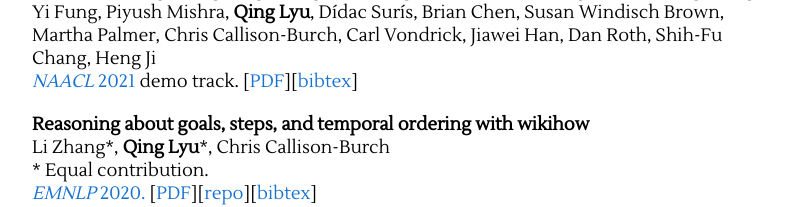
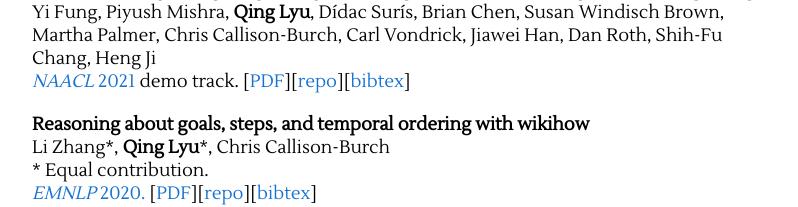
Before and after one commit to veronica320/veronica320.github.io, a plain HTML site: page index.html in a window 1280 px wide. Shown: the part 918-1125 px from the top of the page, without its empty margins (404-1202 px from the left). Drawn offline with Linux system fonts and the light colour scheme; a web font is replaced by a local one.

Commit message:
Update index.html

```diff
--- a/index.html
+++ b/index.html
@@ -117,7 +117,7 @@
                   <br>
                   Haoyang Wen, Ying Lin, Tuan Lai, Xiaoman Pan, Sha Li, Xudong Lin, Ben Zhou, Manling Li, Haoyu Wang, Hongming Zhang, Xiaodong Yu, Alexander Dong, Zhenhailong Wang, Yi Fung, Piyush Mishra, <strong>Qing Lyu</strong>, Dídac Surís, Brian Chen, Susan Windisch Brown, Martha Palmer, Chris Callison-Burch, Carl Vondrick, Jiawei Han, Dan Roth, Shih-Fu Chang, Heng Ji
                   <br>
-                <a href="https://2021.naacl.org/"><em>NAACL</em> 2021</a> demo track. [<a href="https://aclanthology.org/2021.naacl-demos.16">PDF</a>][<a href="bib/wen-etal-2021-resin.bib">bibtex</a>]
+                <a href="https://2021.naacl.org/"><em>NAACL</em> 2021</a> demo track. [<a href="https://aclanthology.org/2021.naacl-demos.16">PDF</a>][<a href="https://github.com/RESIN-KAIROS/RESIN-pipeline-public">repo</a>][<a href="bib/wen-etal-2021-resin.bib">bibtex</a>]
                 </td>
               </tr>
 
```
